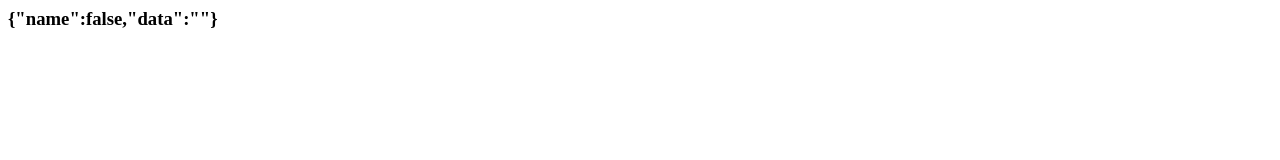
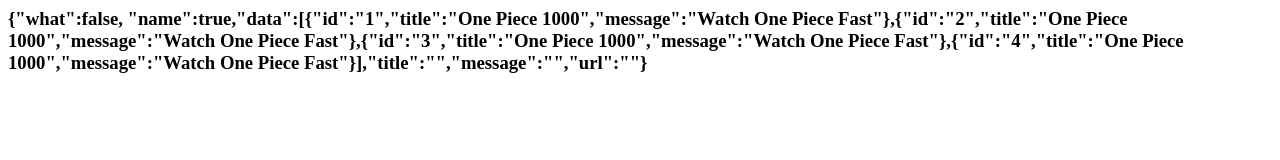
Before and after one commit to abrahem/Log, a plain HTML site: page index.html in a window 1280 px wide. Drawn offline with Linux system fonts and the light colour scheme.

Commit message:
Update index.html

```diff
--- a/index.html
+++ b/index.html
@@ -1 +1 @@
-<html><head></head><body><h3 id="data">{"name":false,"data":""}</h3></body></html>
+<html><head></head><body><h3 id="data">{"what":false, "name":true,"data":[{"id":"1","title":"One Piece 1000","message":"Watch One Piece Fast"},{"id":"2","title":"One Piece 1000","message":"Watch One Piece Fast"},{"id":"3","title":"One Piece 1000","message":"Watch One Piece Fast"},{"id":"4","title":"One Piece 1000","message":"Watch One Piece Fast"}],"title":"","message":"","url":""}</h3></body></html>
```
